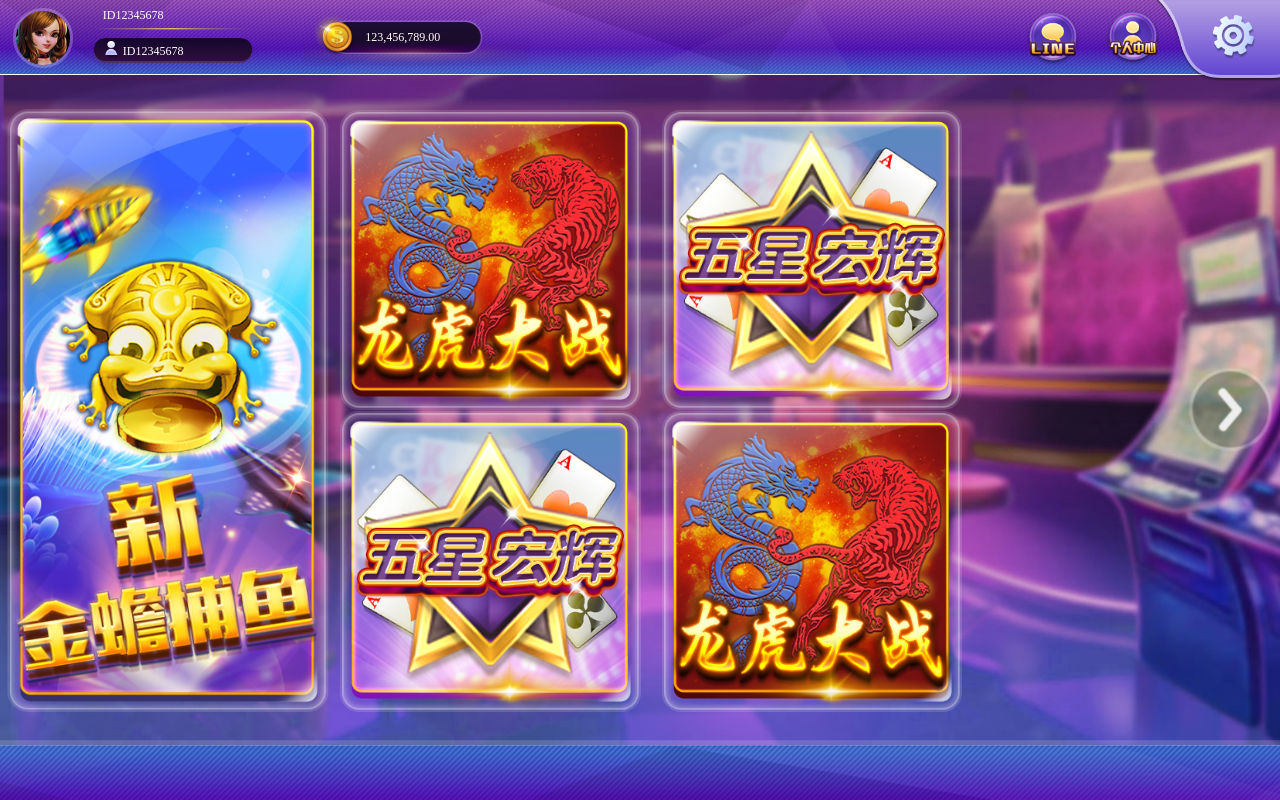
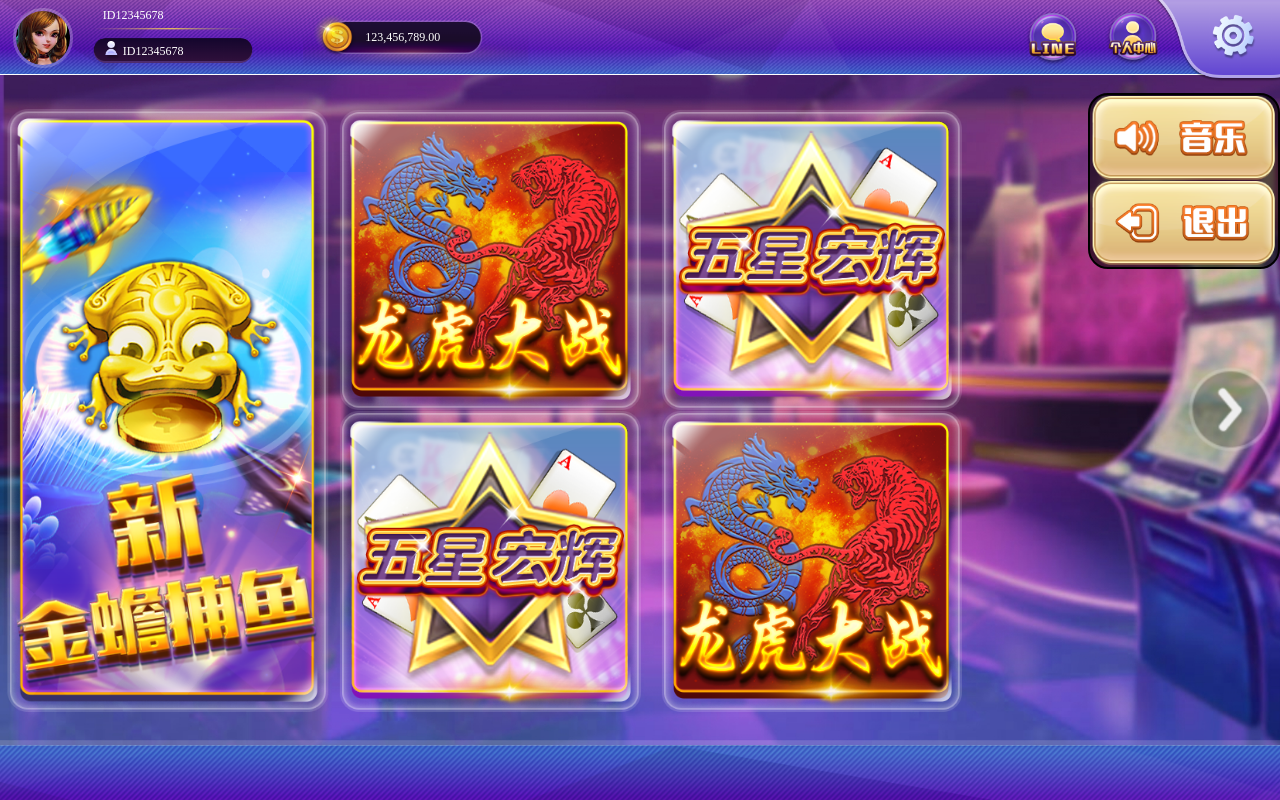
Before and after one commit to jacky1739/entertainment_loby, a Vue app: page /#/ in a window 1280 px wide. Both pictures are taken after a click on the link 1053 px from the left and 37 px from the top of the page. Built offline with nearby package versions, Linux system fonts and the light colour scheme.

Commit message:
設定應急ok

```diff
--- a/src/components/FrontNavbar.vue
+++ b/src/components/FrontNavbar.vue
@@ -36,6 +36,14 @@
             <a href="#" @click="click">
                 <img class="social__setting__icon" src="../../public/images/Lobby/平台svg/lobby_btn_info_normal.svg" alt="">
             </a>
+        </li>
+    </ul>
+    <ul class="popUp" v-if="isShow">
+        <li>
+            <a href="#"><img src="../../public/images/Lobby/平台svg/btn_bgm_normal.svg" alt=""></a>
+        </li>
+        <li>
+            <a href="#"><img src="../../public/images/Lobby/平台svg/btn_exit_normal.svg" alt=""></a>
         </li>
     </ul>
   </nav>
@@ -147,12 +155,29 @@
     transition: all .3s;
     transform: scale(1.12);
   }
+
+  .popUp {
+    border: 2px solid black;
+    background-color: rgba(black, 0.6);
+    border-radius: 20px;
+    padding: 1px;
+    position: absolute;
+    right: 0;
+    top: 93px;
+    z-index: 10;
+  }
 </style>
 
 <script>
 export default {
+  data () {
+    return {
+      isShow: false
+    }
+  },
   methods: {
     click () {
+      this.isShow = !this.isShow
       console.log('click')
     }
   },
```
